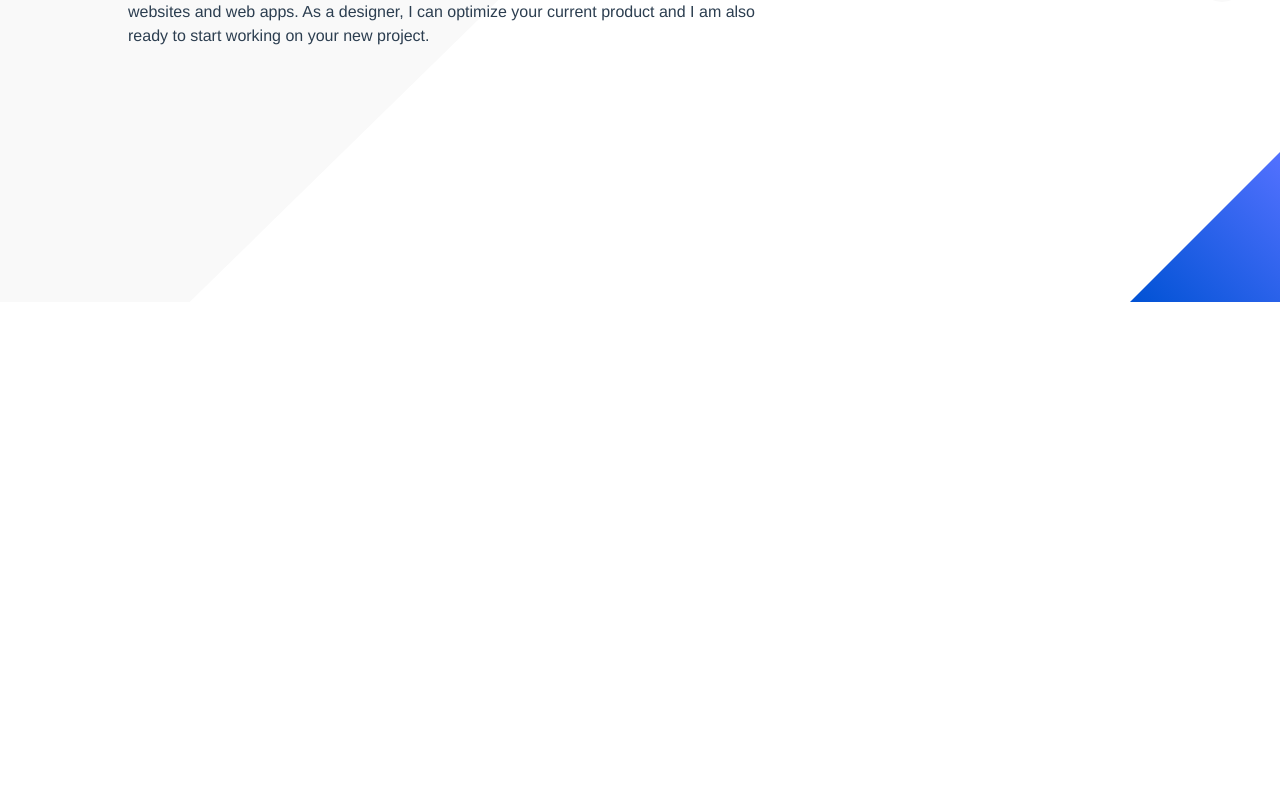
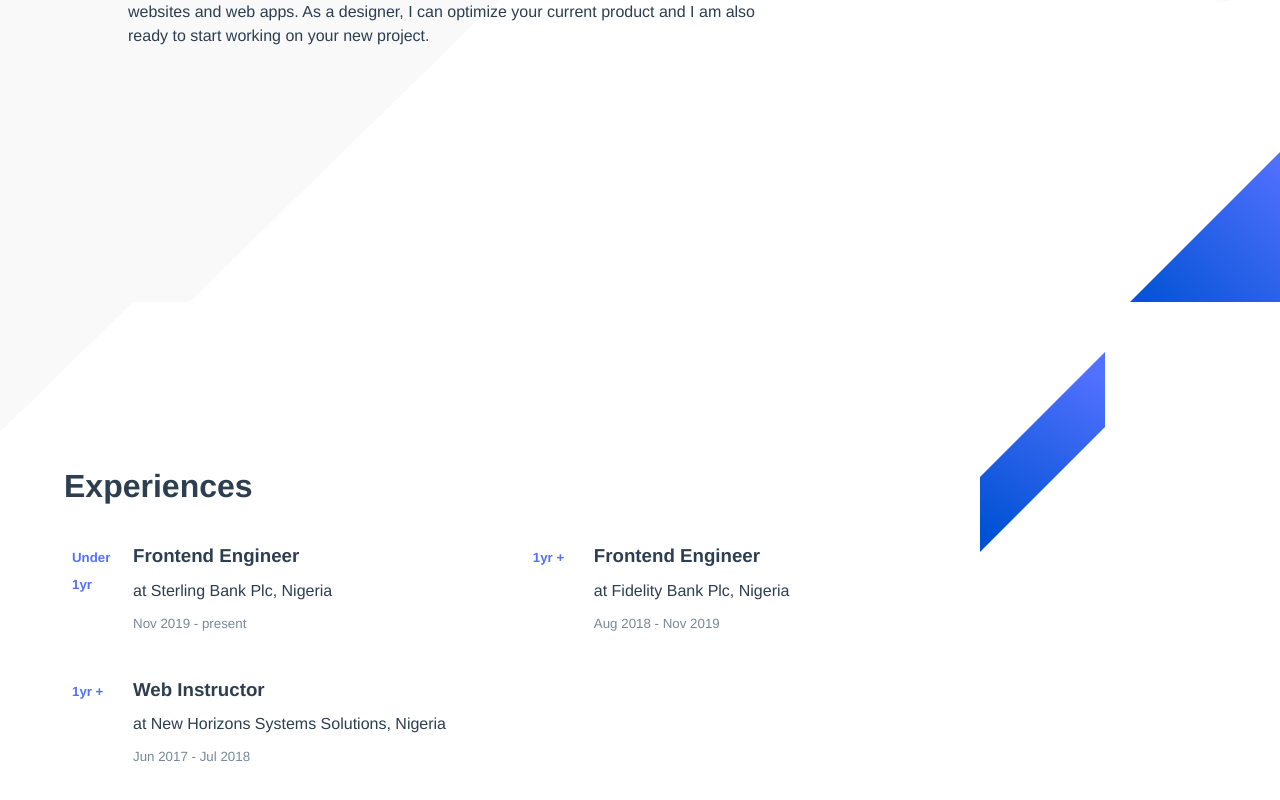
Before and after one commit to TheOluwafemi/portfolio, a Vue app: page / in a window 1280 px wide. Shown: the part 498-1298 px from the top of the page. Before the commit the page ends 800 px from the top, so only its background shows below. Built offline with nearby package versions, Linux system fonts and the light colour scheme.

Commit message:
feat: experience page ui

```diff
--- a/src/router/index.js
+++ b/src/router/index.js
@@ -4,6 +4,14 @@ import VueRouter from "vue-router";
 Vue.use(VueRouter);
 
 const routes = [
+  {
+    path: "/",
+    name: "portfolio",
+    component: () => import("../views/Portfolio.vue"),
+    meta: {
+      layout: 'profile-layout'
+    }
+  },
   {
     path: "/",
     name: "profile",
--- /dev/null
+++ b/src/views/Experience.vue
@@ -0,0 +1,131 @@
+<template>
+  <div id="experience">
+    <img class="grey__exp" src="../assets/icons/grey-exp.svg" alt="grey layer" />
+    <img class="blue__exp" src="../assets/icons/blue-exp.svg" alt="blue layer" />
+
+    <div class="text">
+      <h1 class="text__header">Experiences</h1>
+
+      <div class="list">
+        <div class="list__item">
+          <h5 class="list__years">Under 1yr</h5>
+          <div class="list__info">
+            <h3>Frontend Engineer</h3>
+            <p>at Sterling Bank Plc, Nigeria</p>
+            <small>Nov 2019 - present</small>
+          </div>
+        </div>
+
+        <div class="list__item">
+          <h5 class="list__years">1yr +</h5>
+          <div class="list__info">
+            <h3>Frontend Engineer</h3>
+            <p>at Fidelity Bank Plc, Nigeria</p>
+            <small>Aug 2018 - Nov 2019</small>
+          </div>
+        </div>
+
+        <div class="list__item">
+          <h5 class="list__years">1yr +</h5>
+          <div class="list__info">
+            <h3>Web Instructor</h3>
+            <p>at New Horizons Systems Solutions, Nigeria</p>
+            <small>Jun 2017 - Jul 2018</small>
+          </div>
+        </div>
+      </div>
+    </div>
+  </div>
+</template>
+
+<script>
+export default {};
+</script>
+
+<style lang="scss" scoped>
+@import "../assets/styles/_mixins";
+#experience {
+  @include flex-column-center;
+  padding: 0 5%;
+}
+
+.grey__exp {
+  position: absolute;
+  top: 100vh;
+  left: 0;
+  height: calc(100vh - 670px);
+  max-width: 100%;
+  z-index: -1;
+}
+
+.blue__exp {
+  position: absolute;
+  top: calc(100vh + 50px);
+  z-index: -1;
+  height: 200px;
+  left: calc(100vw - 300px);
+}
+
+.text {
+  width: 100%;
+}
+
+.text__header {
+  text-align: left;
+}
+
+.list {
+  display: flex;
+  justify-content: space-between;
+  flex-wrap: wrap;
+  width: 80%;
+  margin: 2rem 0.5rem;
+}
+
+.list__item {
+  flex: 0 50%;
+  text-align: left;
+  line-height: 2;
+  display: flex;
+  align-items: baseline;
+  margin-bottom: 2rem;
+}
+
+.list__years {
+  flex-wrap: wrap;
+  width: 45px;
+  color: #5371ff;
+}
+
+.list__info {
+  margin-left: 1rem;
+
+  small {
+    color: lightslategrey;
+  }
+}
+
+@media screen and (max-width: 768px) {
+  .list {
+    width: 100%;
+  }
+
+  .blue__exp {
+    display: none;
+  }
+}
+@media screen and (max-width: 425px) {
+  #experience {
+    @include flex-column-center;
+    padding: 5%;
+  }
+
+  .list {
+    width: 100%;
+  }
+
+  .list__item {
+    flex: 0 100%;
+  }
+}
+</style>
--- /dev/null
+++ b/src/views/Portfolio.vue
@@ -0,0 +1,17 @@
+<template>
+  <div>
+    <profile />
+    <experience />
+  </div>
+</template>
+
+<script>
+import Profile from "./Profile.vue";
+import Experience from "./Experience.vue";
+export default {
+  components: {
+    profile: Profile,
+    experience: Experience
+  }
+};
+</script>
```
